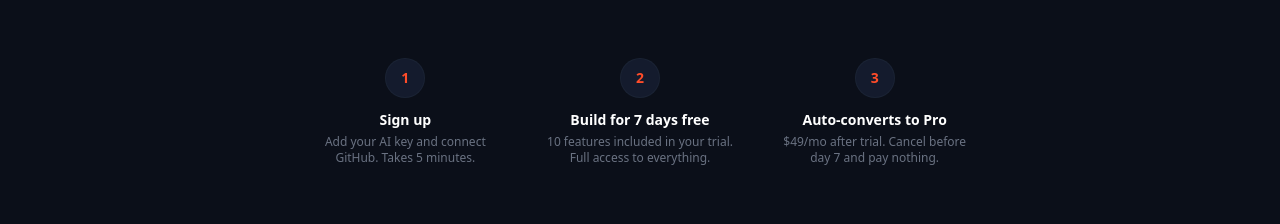
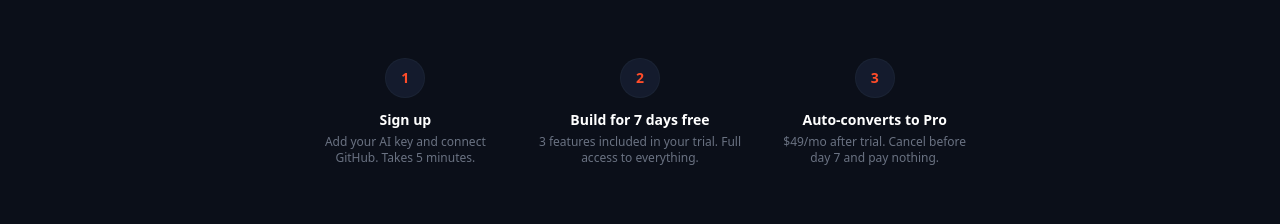
Before and after one commit to tearless-ai/shipfeat-www, a Next.js app: page /pricing in a window 1280 px wide. Shown: the part 900-1124 px from the top of the page. Built offline with nearby package versions, Linux system fonts and the light colour scheme.

Commit message:
fix: update trial from 10 to 3 features (pricing, FAQ, fulfillment)

```diff
--- a/app/fulfillment/page.tsx
+++ b/app/fulfillment/page.tsx
@@ -18,7 +18,7 @@ export default function FulfillmentPage() {
 
           <div>
             <h2 className="text-base font-semibold text-white mb-2">Free Trial</h2>
-            <p>New users may start with a 7-day free trial that includes 10 features. A valid payment method is required. If not cancelled before the trial ends, the subscription automatically converts to the paid Pro plan at $49/month.</p>
+            <p>New users may start with a 7-day free trial that includes 3 features. A valid payment method is required. If not cancelled before the trial ends, the subscription automatically converts to the paid Pro plan at $49/month.</p>
           </div>
 
           <div>
--- a/app/pricing/page.tsx
+++ b/app/pricing/page.tsx
@@ -101,7 +101,7 @@ export default function PricingPage() {
                   <span className="text-sm font-bold text-[#FF4C29]">2</span>
                 </div>
                 <p className="text-sm font-semibold text-white mb-1">Build for 7 days free</p>
-                <p className="text-xs text-gray-500">10 features included in your trial. Full access to everything.</p>
+                <p className="text-xs text-gray-500">3 features included in your trial. Full access to everything.</p>
               </div>
               <div>
                 <div className="w-10 h-10 rounded-full bg-[#141B2D] border border-gray-800/60 flex items-center justify-center mx-auto mb-3">
@@ -157,7 +157,7 @@ export default function PricingPage() {
             />
             <FAQItem
               q="How long is the free trial?"
-              a="7 days with 10 features included. Full access to everything. Auto-converts to Pro unless you cancel."
+              a="7 days with 3 features included. Full access to everything. Auto-converts to Pro unless you cancel."
             />
           </div>
         </div>
```
